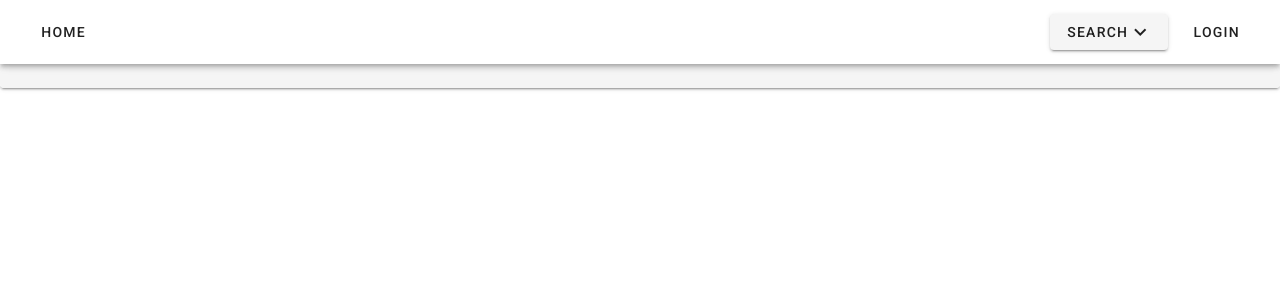
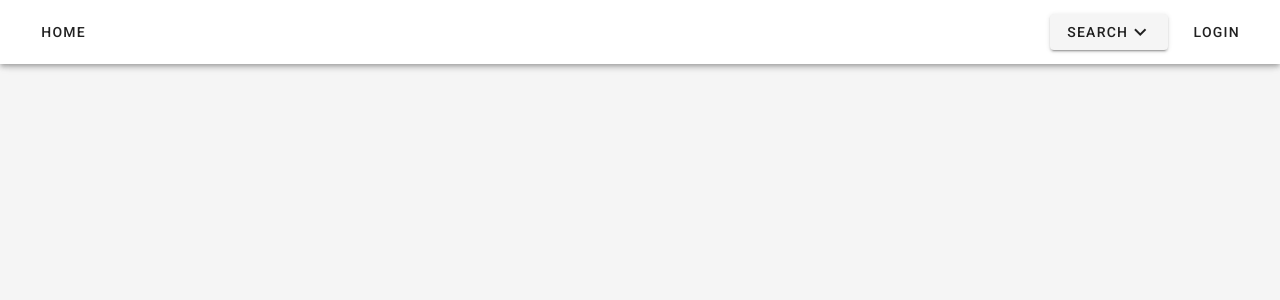
Before and after one commit to AyumiizZ/padama, a Vue app: page /signin in a window 1280 px wide. Shown: the top 300 px of the page. Built offline with nearby package versions, Linux system fonts and the light colour scheme.

Commit message:
💄 edit container fill

```diff
--- a/src/App.vue
+++ b/src/App.vue
@@ -1,12 +1,10 @@
 <template>
-  <v-app>
+  <v-app class="overflow-hidden">
     <Header></Header>
     <v-main style="padding: 64px 0px 0px 0px">
-      <v-card class="overflow-hidden">
-        <v-container fluid class="grey lighten-4">
-          <router-view />
-        </v-container>
-      </v-card>
+      <v-container fluid class="grey lighten-4" fill-height>
+        <router-view />
+      </v-container>
     </v-main>
   </v-app>
 </template>
```
